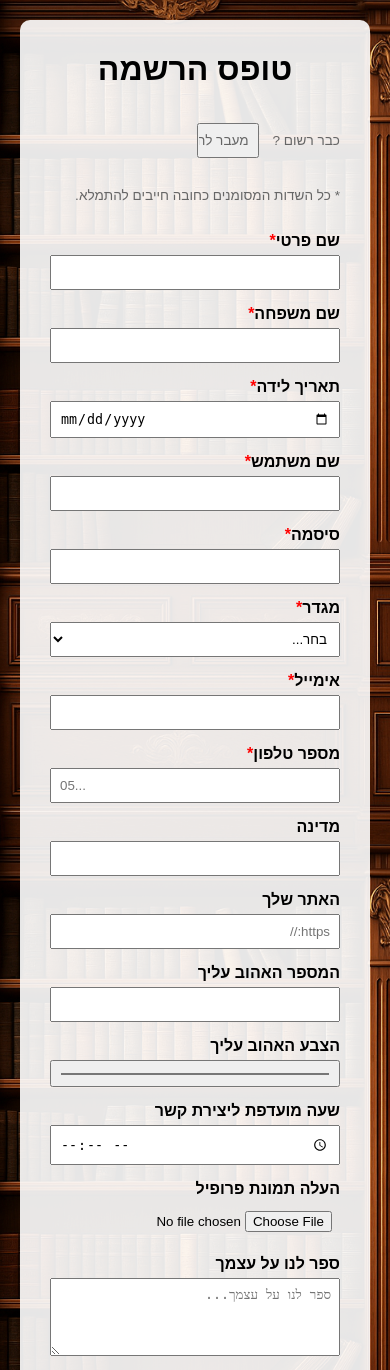
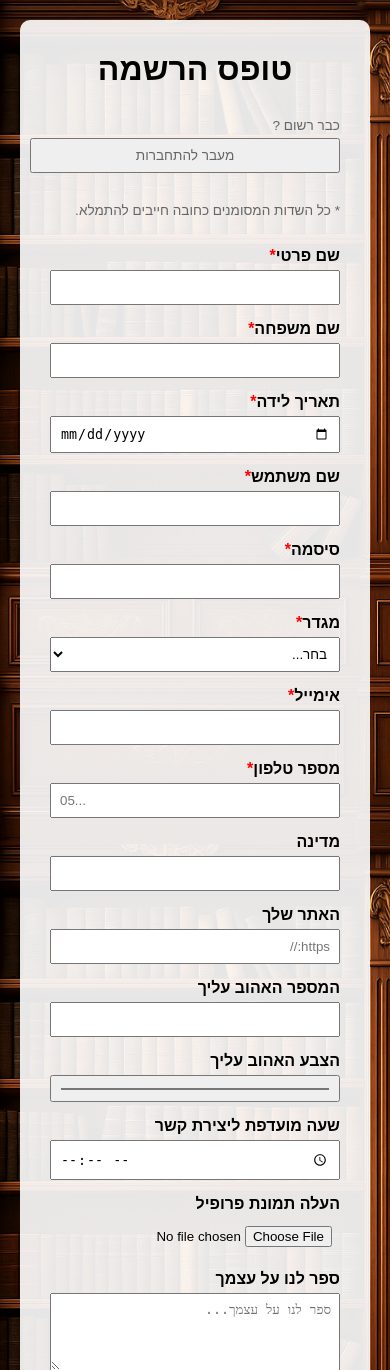
Before and after one commit to MadesX/MR.Book, a PHP site: page /registration.html in a window 390 px wide. Shown: the top 1370 px of the page. Run offline with PHP 8.4, Linux system fonts and the light colour scheme.

Commit message:
Update registration.css

```diff
--- a/registration.css
+++ b/registration.css
@@ -68,3 +68,28 @@ input[type="button"] {
 	font-size: 0.85rem;
 	color: #666;
 }
+
+
+@media (max-width: 1190px) {
+	.form-container {
+		width: 80%;
+		margin: auto;
+	}
+}
+
+@media (max-width: 600px) {
+	.form-container {
+		width: 100%;
+		padding: 10px;
+		box-sizing: border-box;
+	}
+
+	input, select, textarea {
+		width: 100%;
+	}
+
+	input[type="button"] {
+		width: 100%;
+		margin-right: 0;
+	}
+}
```
